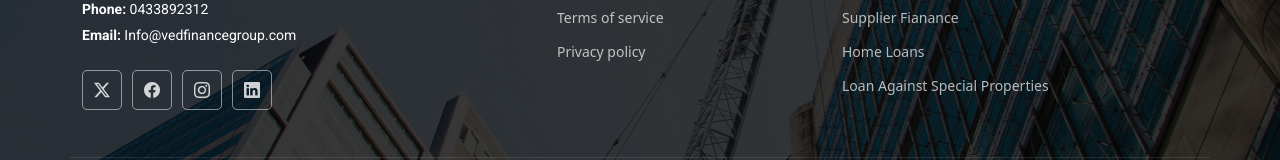
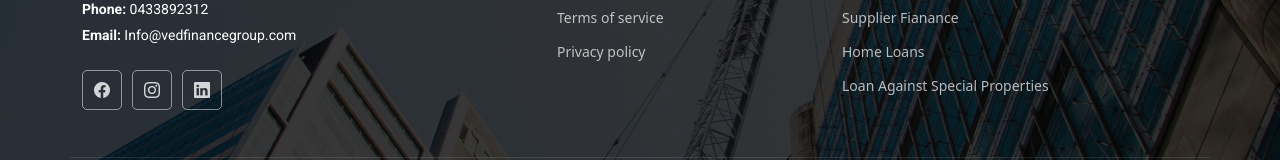
Before and after one commit to saimsohailKH/ved-finance, a React (Create React App) app: page / in a window 1280 px wide. Shown: the part 3768-3928 px from the top of the page. Built offline with nearby package versions, Linux system fonts and the light colour scheme.

Commit message:
Added social media links

```diff
--- a/src/components/footer.js
+++ b/src/components/footer.js
@@ -14,10 +14,9 @@ function Footer() {
               <p><strong>Email:</strong> <span>Info@vedfinancegroup.com</span></p>
             </div>
             <div class="social-links d-flex mt-4">
-              <a href=""><i class="bi bi-twitter-x"></i></a>
-              <a href=""><i class="bi bi-facebook"></i></a>
-              <a href=""><i class="bi bi-instagram"></i></a>
-              <a href=""><i class="bi bi-linkedin"></i></a>
+              <a href="https://www.facebook.com/vedfinancegroup.com.au" target="_blank"><i class="bi bi-facebook"></i></a>
+              <a href="https://www.instagram.com/ved_finance_group?igsh=aHYxYW4xMTV4Y2Q2&utm_source=qr" target="_blank"><i class="bi bi-instagram"></i></a>
+              <a href="https://www.linkedin.com/in/amrinder-singh-3285565a?utm_source=share&utm_campaign=share_via&utm_content=profile&utm_medium=ios_app" target="_blank"><i class="bi bi-linkedin"></i></a>
             </div>
           </div>
 
```
